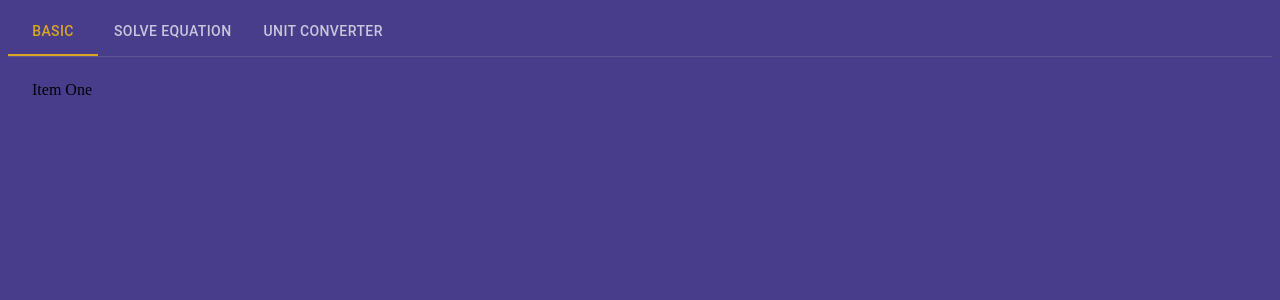
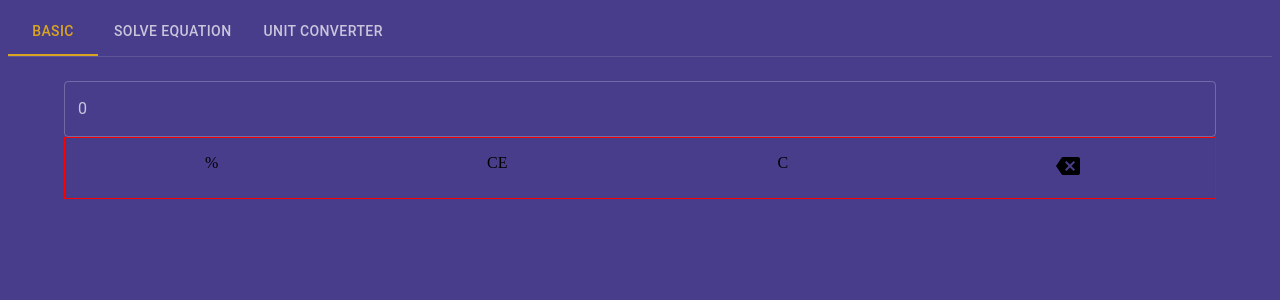
Before and after one commit to Rishikesh-kumar-7258/calculator, a React (Create React App) app: page / in a window 1280 px wide. Shown: the top 300 px of the page. Built offline with nearby package versions, Linux system fonts and the light colour scheme.

Commit message:
Started working on basic calculator

```diff
--- a/src/App.js
+++ b/src/App.js
@@ -5,6 +5,7 @@ import { TabContext, TabList, TabPanel } from "@mui/lab";
 import { createTheme } from "@mui/material/styles";
 import { ThemeProvider } from "@emotion/react";
 import EquationSolver from "./components/equation";
+import Basic from "./components/basic";
 
 const theme = createTheme({
   palette: {
@@ -46,7 +47,9 @@ function App() {
               <Tab label="Unit Converter" value="3" />
             </TabList>
           </Box>
-          <TabPanel value="1">Item One</TabPanel>
+          <TabPanel value="1">
+            <Basic />
+          </TabPanel>
           <TabPanel value="2">
             <EquationSolver />
           </TabPanel>
--- /dev/null
+++ b/src/components/basic.jsx
@@ -0,0 +1,38 @@
+import React from "react";
+import { Box, Container, Grid, Stack, TextField } from "@mui/material";
+import { Backspace } from "@mui/icons-material";
+
+const Basic = () => {
+  return (
+    <Container>
+      <Stack direction="column">
+        <TextField label="0" />
+        <Box
+          sx={{
+            flexGrow: 1,
+            textAlign: "center",
+            padding: 2,
+            border: "1px solid red",
+          }}
+        >
+          <Grid container spacing={3}>
+            <Grid item xs={3}>
+              %
+            </Grid>
+            <Grid item xs={3}>
+              CE
+            </Grid>
+            <Grid item xs={3}>
+              C
+            </Grid>
+            <Grid item xs={3}>
+              <Backspace />
+            </Grid>
+          </Grid>
+        </Box>
+      </Stack>
+    </Container>
+  );
+};
+
+export default Basic;
```
